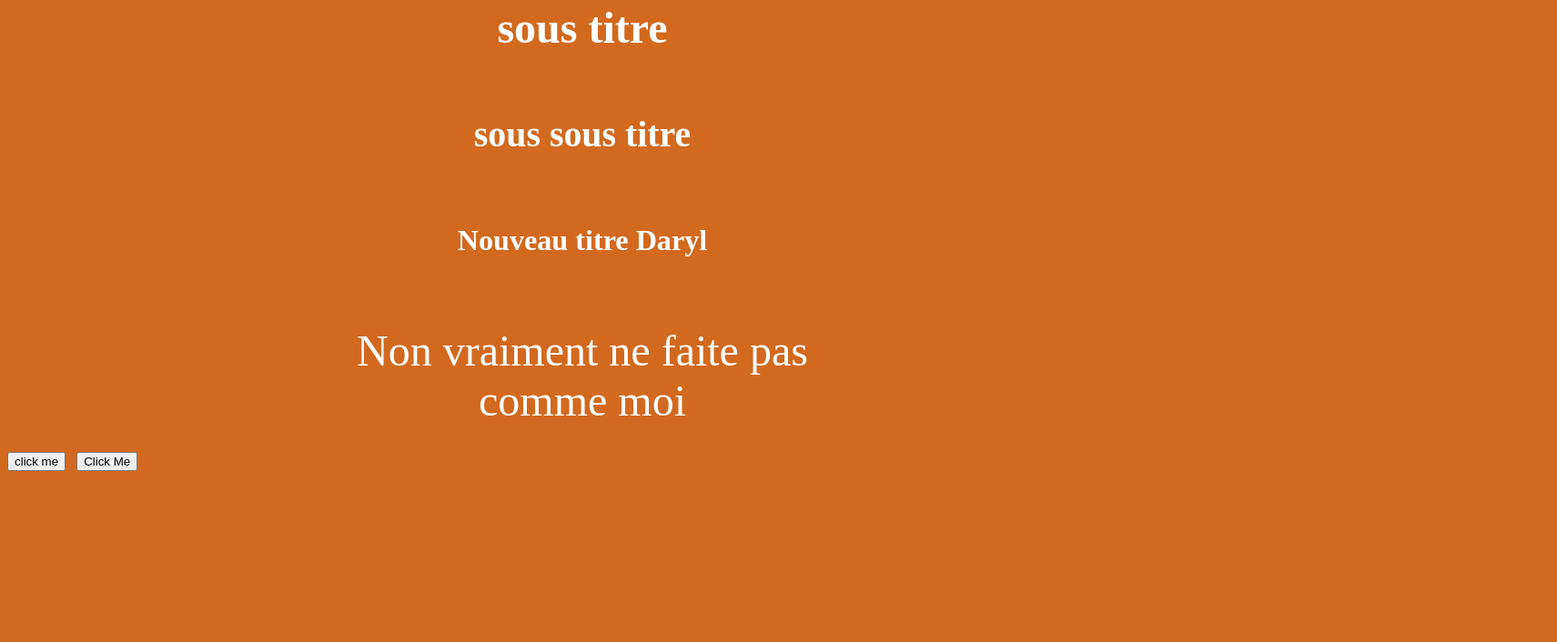
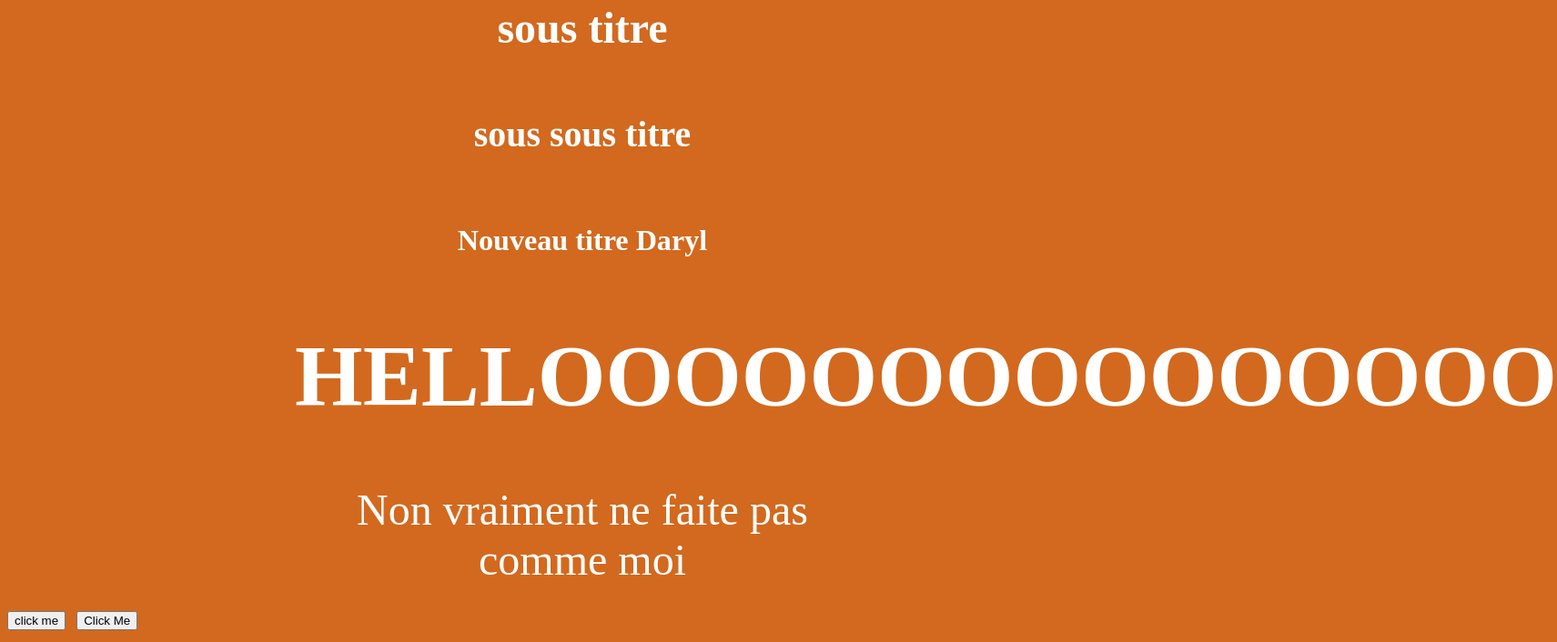
Before and after one commit to Jess-Jams/projet-gwada, a plain HTML site: page index.html in a window 1280 px wide. Shown: the part 766-1472 px from the top of the page at 91% size, 1711 px wide, since content can reach past the window. Before the commit the page ends 1297 px from the top, so only its background shows below. Drawn offline with Linux system fonts and the light colour scheme.

Commit message:
say hello to the world

```diff
--- a/index.html
+++ b/index.html
@@ -25,7 +25,7 @@
         <h4>sous titre</h4>
         <h5>sous sous titre</h5>
         <h6>Nouveau titre Daryl</h6>
-
+        <h1>HELLOOOOOOOOOOOOOOO</h1>
         <h7>Non vraiment ne faite pas comme moi</h7>
     </div>
 
```
